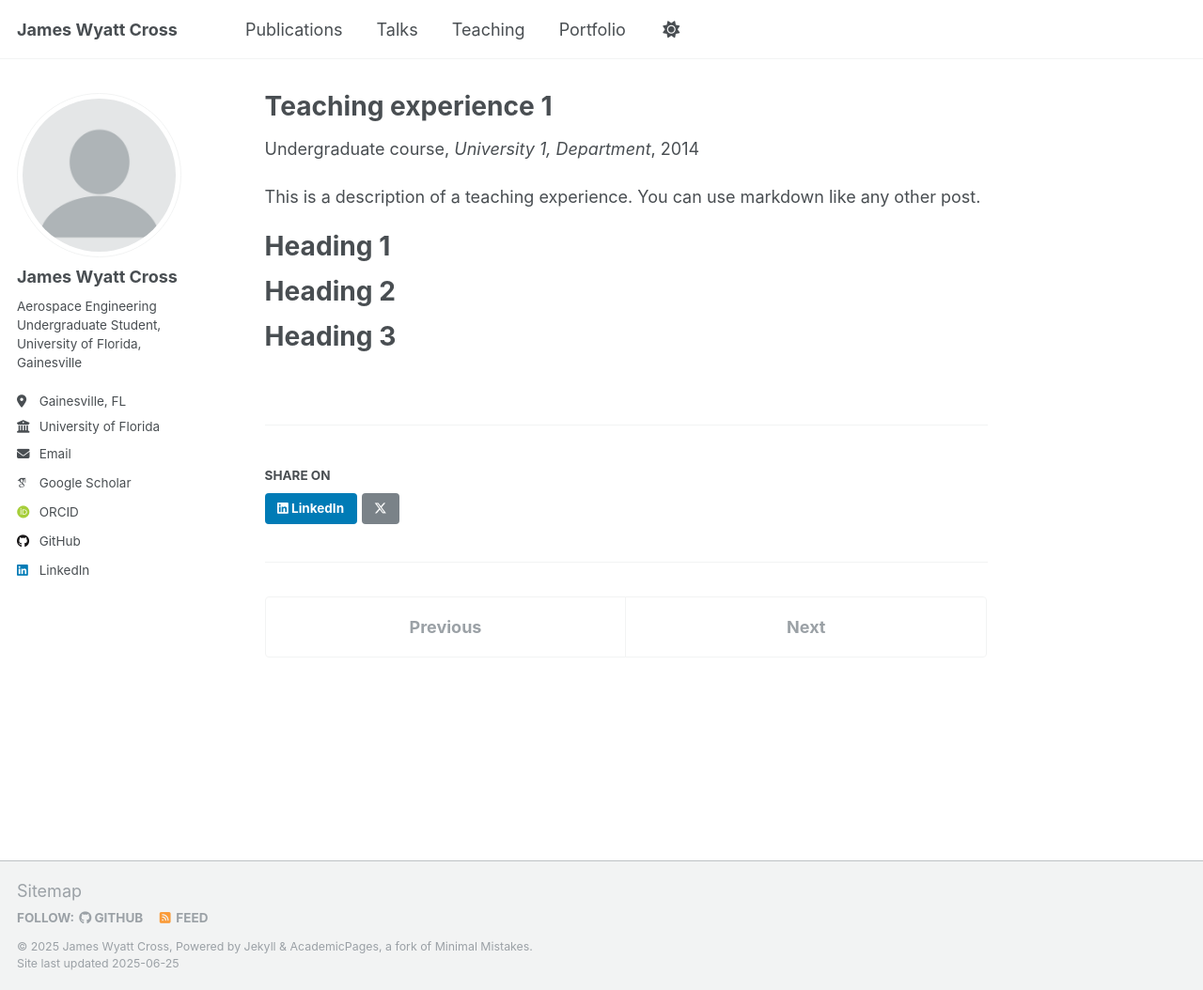
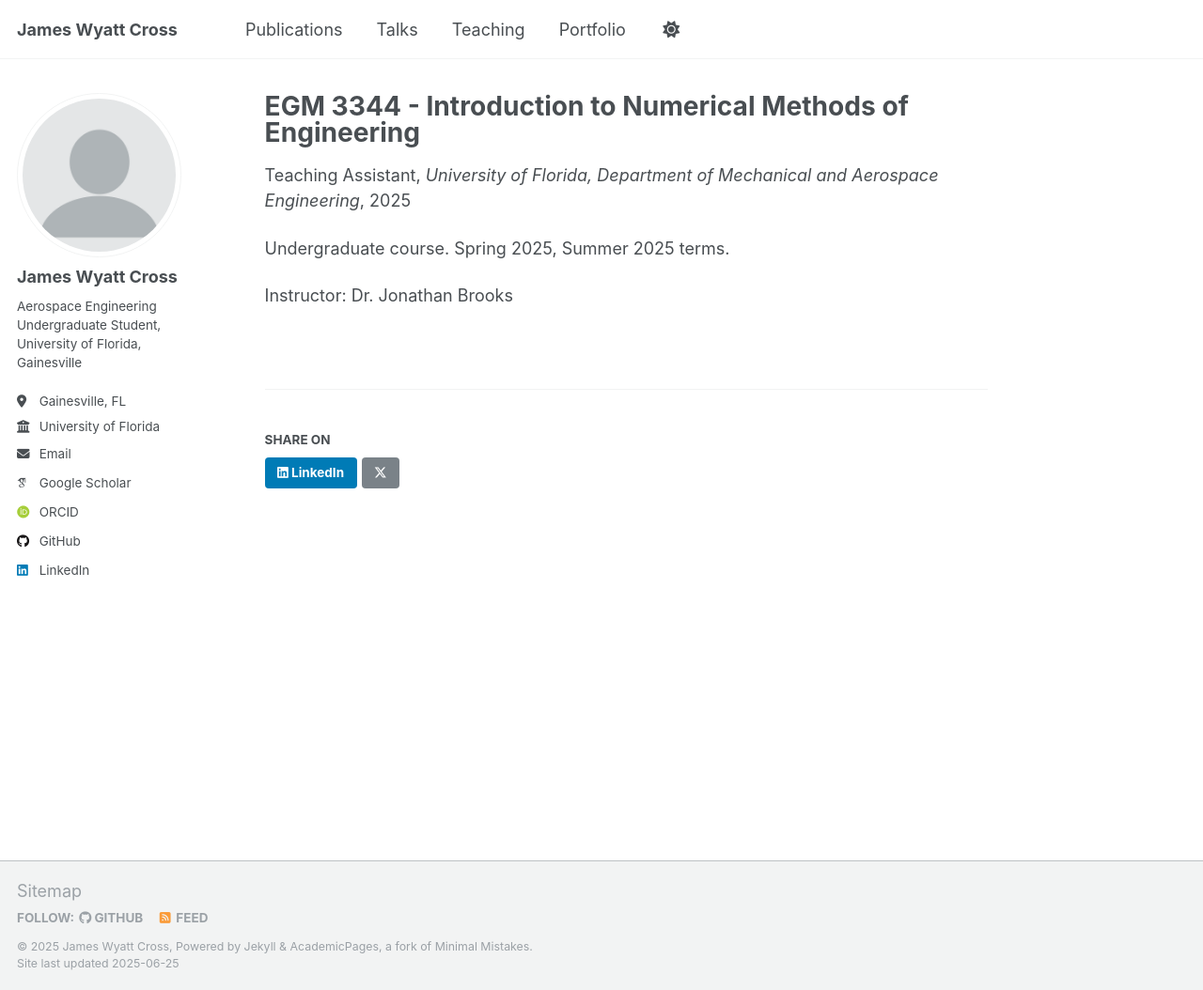
Before and after one commit to JWyattCross/pages, a Jekyll site: the page built from _teaching/2014-spring-teaching-1.md, in a window 1280 px wide and 1054 px high. Shown: the whole window at 94% size. Built offline with Jekyll 4.4.1, drawn with Linux system fonts in a browser that asks for light colours; some web fonts are replaced.

Commit message:
teaching

```diff
--- a/_teaching/2014-spring-teaching-1.md
+++ b/_teaching/2014-spring-teaching-1.md
@@ -1,20 +1,13 @@
 ---
-title: "Teaching experience 1"
+title: "EGM 3344 - Introduction to Numerical Methods of Engineering"
 collection: teaching
-type: "Undergraduate course"
-permalink: /teaching/2014-spring-teaching-1
-venue: "University 1, Department"
-date: 2014-01-01
-location: "City, Country"
+type: "Teaching Assistant"
+permalink: /teaching/2025-numerical-methods-ta
+venue: "University of Florida, Department of Mechanical and Aerospace Engineering"
+date: 2025-01-01
+location: "Gainesville, Florida"
 ---
 
-This is a description of a teaching experience. You can use markdown like any other post.
+Undergraduate course. Spring 2025, Summer 2025 terms.
 
-Heading 1
-======
-
-Heading 2
-======
-
-Heading 3
-======
+Instructor: Dr. Jonathan Brooks
```
Also changed, not shown: _teaching/2015-spring-teaching-2.md (deleted, +0 -20 lines).
